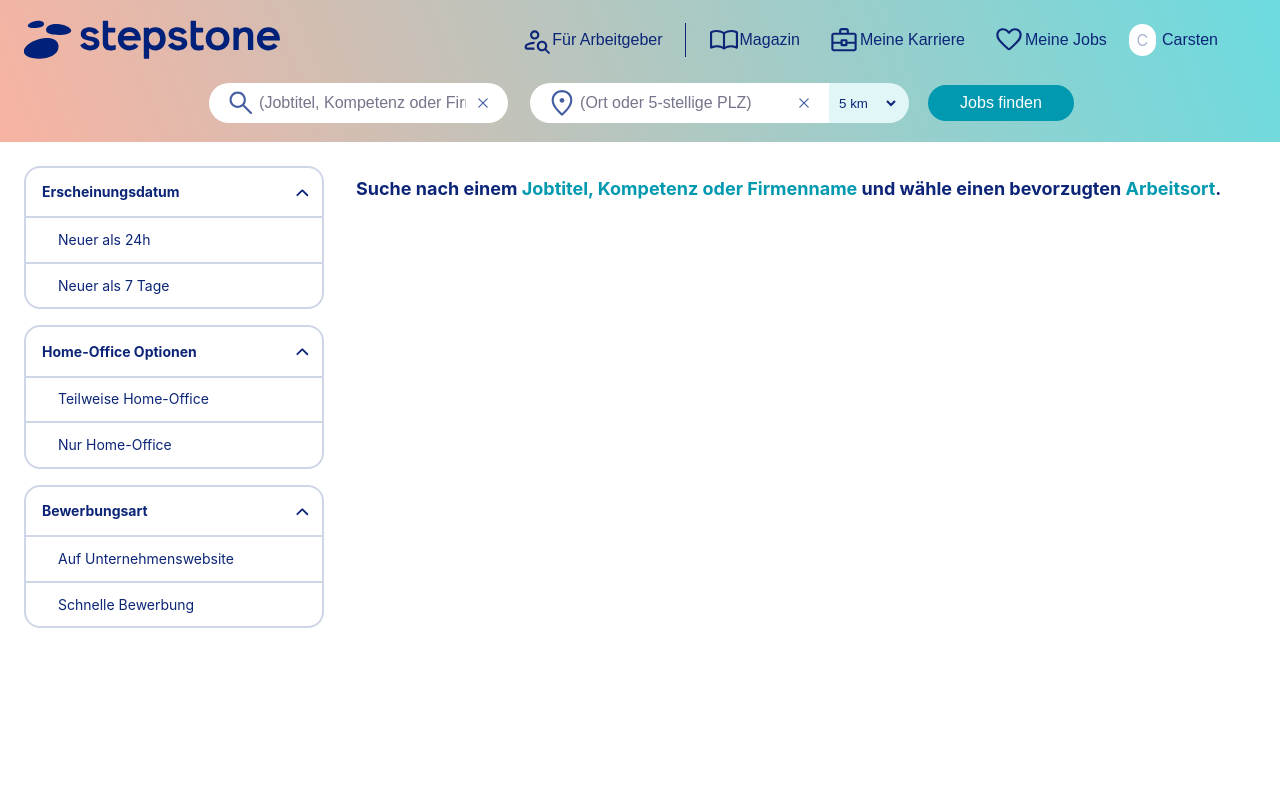
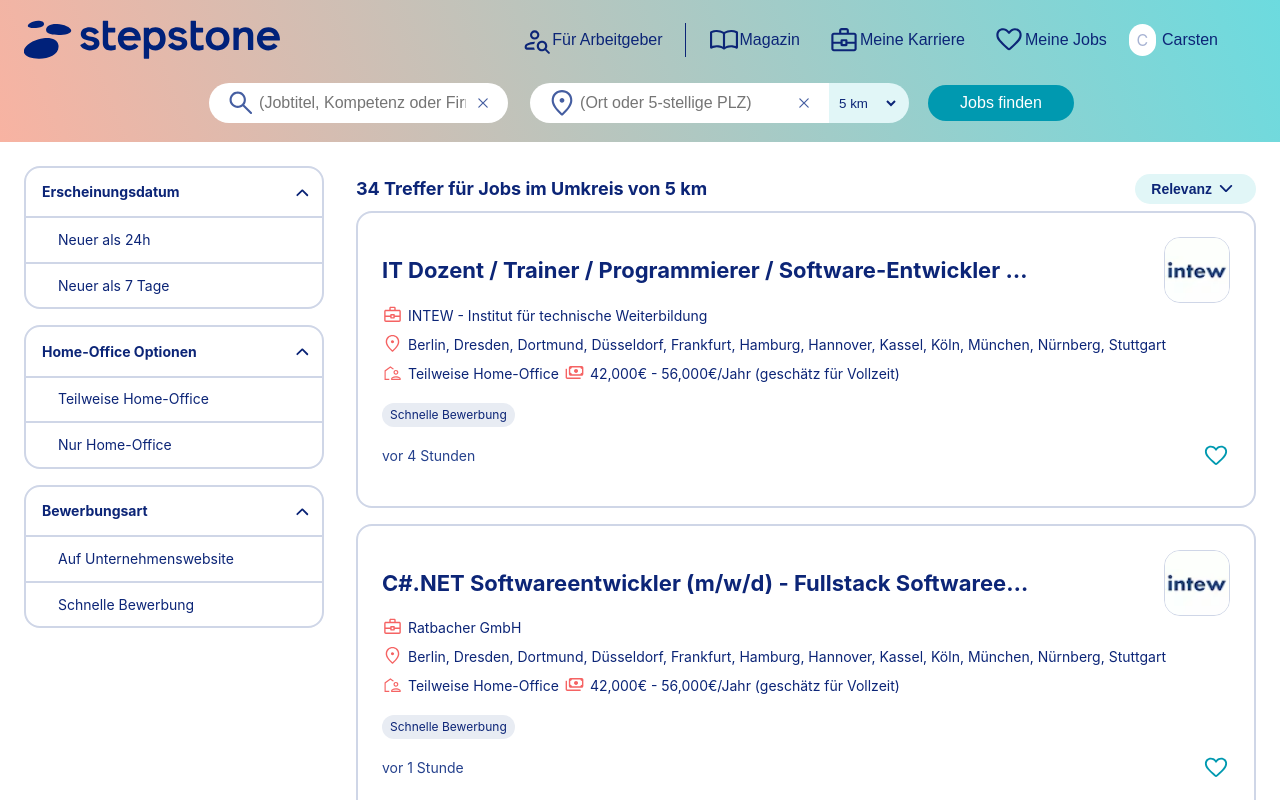
Before and after one commit to MyNameIsCarsten/react-stepstone, a React (Create React App) app: page / in a window 1280 px wide. Shown: the top 800 px of the page. Built offline with nearby package versions, Linux system fonts and the light colour scheme.

Commit message:
Improved search by converting strings to lowercase, search no longer needs to include both (keyword and location)

```diff
--- a/src/components/filtercard/FilterCard.tsx
+++ b/src/components/filtercard/FilterCard.tsx
@@ -55,6 +55,9 @@
     @media (max-width: 900px){
       transform: ${props => props.$isVisible ? 'rotate(0deg)' : 'rotate(180deg)'};
     }
+    &:focus-visible {
+      outline: transparent;
+    }
   `;
 
 const StyledButton = styled.button`
@@ -64,6 +67,9 @@
   display: flex;
   &:hover {
     cursor: pointer;
+  }
+  &:focus-visible {
+    outline: transparent;
   }
 `;
 
--- a/src/components/jobcard/jobsSlice.ts
+++ b/src/components/jobcard/jobsSlice.ts
@@ -285,7 +285,87 @@
       maxSalary: 56000,
       fastApplication: false,
       date: new Date(Date.now() + (30* 24 * 60 * 60 * 1000)).toISOString(),
-  }
+  },
+  {
+    title: "Frontend Developer (m/w/d)",
+    employer: "Tech Innovators Ltd",
+    cities: ['Berlin', 'Hamburg', 'München', 'Frankfurt', 'Köln'],
+    homeOffice: 'Teilweise Home-Office',
+    minSalary: 50000,
+    maxSalary: 65000,
+    fastApplication: true,
+    date: new Date(Date.now() + (2 * 60 * 60 * 1000)).toISOString(),
+  },
+  {
+    title: "UI/UX Designer (m/w/d)",
+    employer: "Digital Creations GmbH",
+    cities: ['Berlin', 'München', 'Hamburg', 'Frankfurt', 'Düsseldorf'],
+    homeOffice: 'Teilweise Home-Office',
+    minSalary: 55000,
+    maxSalary: 70000,
+    fastApplication: true,
+    date: new Date(Date.now() + (1 * 24 * 60 * 60 * 1000)).toISOString(),
+  },
+  {
+    title: "Senior Frontend Engineer (m/w/d)",
+    employer: "CodeCrafters Inc.",
+    cities: ['München', 'Berlin', 'Hamburg', 'Köln', 'Stuttgart'],
+    homeOffice: 'Vollzeit Home-Office',
+    minSalary: 60000,
+    maxSalary: 75000,
+    fastApplication: false,
+    date: new Date(Date.now() + (3 * 24 * 60 * 60 * 1000)).toISOString(),
+  },
+  {
+    title: "Frontend Architect (m/w/d)",
+    employer: "InnoSolutions AG",
+    cities: ['Berlin', 'Frankfurt', 'München', 'Hamburg', 'Düsseldorf'],
+    homeOffice: 'Vollzeit Home-Office',
+    minSalary: 70000,
+    maxSalary: 90000,
+    fastApplication: false,
+    date: new Date(Date.now() + (4 * 24 * 60 * 60 * 1000)).toISOString(),
+  },
+  {
+    title: "React.js Developer (m/w/d)",
+    employer: "Web Wizards GmbH",
+    cities: ['Berlin', 'München', 'Frankfurt', 'Hamburg', 'Köln'],
+    homeOffice: 'Teilweise Home-Office',
+    minSalary: 55000,
+    maxSalary: 70000,
+    fastApplication: true,
+    date: new Date(Date.now() + (5 * 24 * 60 * 60 * 1000)).toISOString(),
+  },
+  {
+    title: "Frontend Software Engineer (m/w/d)",
+    employer: "ByteBuilders Ltd.",
+    cities: ['Hamburg', 'Berlin', 'München', 'Frankfurt', 'Stuttgart'],
+    homeOffice: 'Teilweise Home-Office',
+    minSalary: 60000,
+    maxSalary: 75000,
+    fastApplication: true,
+    date: new Date(Date.now() + (6 * 24 * 60 * 60 * 1000)).toISOString(),
+  },
+  {
+    title: "Angular Developer (m/w/d)",
+    employer: "TechTrend Innovations",
+    cities: ['Berlin', 'München', 'Hamburg', 'Frankfurt', 'Düsseldorf'],
+    homeOffice: 'Vollzeit Home-Office',
+    minSalary: 65000,
+    maxSalary: 80000,
+    fastApplication: false,
+    date: new Date(Date.now() + (7 * 24 * 60 * 60 * 1000)).toISOString(),
+  },
+  {
+    title: "Frontend Development Lead (m/w/d)",
+    employer: "Digital Dynamics AG",
+    cities: ['München', 'Berlin', 'Hamburg', 'Köln', 'Stuttgart', 'Minden'],
+    homeOffice: 'Vollzeit Home-Office',
+    minSalary: 80000,
+    maxSalary: 100000,
+    fastApplication: false,
+    date: new Date(Date.now() + (8 * 24 * 60 * 60 * 1000)).toISOString(),
+  },
 ];
 
 export const jobsSlice = createSlice({
@@ -295,7 +375,7 @@
       username: 'Carsten',
       searchKeyword: '',
       searchLocation: '',
-      searchDistance: 0,
+      searchDistance: 5,
       searchSort: 'Relevanz'
     },
     currentFilters: {},
@@ -320,9 +400,19 @@
     },
     applyFilter(state) {
       state.currentJobs = [...initialJobs];
-      state.currentJobs = state.currentJobs.filter(
-        (j) => j.title.includes(state.app.searchKeyword) && j.cities.includes(state.app.searchLocation)
-      );
+
+      if(state.app.searchKeyword !== ''){
+        state.currentJobs = state.currentJobs.filter(
+          (j) => j.title.toLowerCase().includes(state.app.searchKeyword.toLowerCase())
+        )
+      }
+
+      if(state.app.searchLocation !== ''){
+        state.currentJobs = state.currentJobs.filter(
+          (j) => j.cities.map(c => c.toLowerCase()).includes(state.app.searchLocation.toLowerCase())
+        )
+      }
+
       if (state.currentFilters['Erscheinungsdatum'] === 'Neuer als 24h') {
         state.currentJobs = state.currentJobs.filter(j => j.date <= new Date(Date.now() + (24 * 60 * 60 * 1000)).toISOString())
       } else if (state.currentFilters['Erscheinungsdatum'] === 'Neuer als 7 Tage') {
@@ -357,8 +447,6 @@
       state.app.searchKeyword = action.payload.searchKeyword;
       state.app.searchLocation = action.payload.searchLocation;
       state.app.searchDistance = action.payload.searchDistance;
-      state.currentJobs = [...initialJobs];
-      state.currentJobs = state.currentJobs.filter(j => j.title.includes(state.app.searchKeyword) && j.cities.includes(state.app.searchLocation))
     },
 
     setSort(state, action: PayloadAction<string>){
--- a/src/components/navbar/NavLink.tsx
+++ b/src/components/navbar/NavLink.tsx
@@ -180,7 +180,10 @@
         </PopUpTrigger>
         <PopUp $depth={depth} $isClicked={isClicked} $hasLinks={links.length > 0} $length={length}>
           {links.map((l, index) => (
-            <PopUpSpan key={index}>{l}</PopUpSpan>
+            <PopUpSpan
+              key={index}
+              onClick={() => alert("Thanks for testing the website. This feature is not implemented.")}
+            >{l}</PopUpSpan>
           ))}
         </PopUp>
       </StyledLink>
--- a/src/components/rightcontent/RightContent.tsx
+++ b/src/components/rightcontent/RightContent.tsx
@@ -122,13 +122,21 @@
   return (
     <>
       <RightContentWrapper>
-        {searchKeyword !== '' && searchLocation !=='' ?
-        <H1>{jobs.length} Treffer für <LinkWrapper>{searchKeyword}</LinkWrapper> Jobs in <LinkWrapper>{searchLocation}</LinkWrapper> im Umkreis von {searchDistance} km</H1>
+        {jobs.length > 0 || searchKeyword !== '' || searchLocation !== '' ?
+          <H1>
+          {jobs.length} Treffer für <LinkWrapper>{searchKeyword}</LinkWrapper> Jobs{' '}
+          {searchLocation !== '' && (
+            <>
+              {'in '}
+              <LinkWrapper>{searchLocation}</LinkWrapper>
+            </>
+          )} im Umkreis von {searchDistance} km
+        </H1>
         :
         <H1>Suche nach einem <TextHighlight>Jobtitel, Kompetenz oder Firmenname</TextHighlight> und wähle einen bevorzugten <TextHighlight>Arbeitsort</TextHighlight>.</H1>
         }
 
-        {searchKeyword !== '' && searchLocation !=='' ?
+        {jobs.length > 0 ?
         <ButtonWrapper
           onClick={handleClick}
         >
@@ -169,7 +177,7 @@
           :
         ''}
       </RightContentWrapper>
-      {searchKeyword !== '' && searchLocation !=='' ?
+
         <JobWrapper>
           {jobs.map((job, index) =>
             <JobCard
@@ -184,9 +192,7 @@
               date={job.date}
             />)}
         </JobWrapper>
-        :
-        ''
-      }
+
     </>
   )
 }
--- a/src/components/search/Search.tsx
+++ b/src/components/search/Search.tsx
@@ -1,7 +1,7 @@
 import React, { useState } from 'react'
 import { useDispatch } from 'react-redux';
 import styled from 'styled-components';
-import { setSearch } from '../jobcard/jobsSlice';
+import { applyFilter, setSearch } from '../jobcard/jobsSlice';
 
 const SearchbarsWrapper = styled.div`
     display: flex;
@@ -41,11 +41,8 @@
   `;
 
 
-  interface SearchProps {
-    $color: string;
-  }
 
-const SearchBarWrapper = styled.input<SearchProps>`
+const SearchBarWrapper = styled.input`
     padding-top: 8px;
     padding-bottom: 8px;
     font-size: 16px;
@@ -56,10 +53,6 @@
         outline: none;
         border: transparent;
     }
-    &::placeholder {
-        color: ${props => props.$color};
-        opacity: 1; /* Firefox */
-      }
     @media (max-width: 900px){
         width: 400px;
       }
@@ -92,6 +85,9 @@
     &:hover {
         cursor: pointer;
     }
+    &:focus-visible {
+        outline: transparent;
+    }
 `;
 
 const ButtonWrapper = styled.button`
@@ -106,6 +102,9 @@
     border-radius: 999px;
     padding: 0.4em 2em;
     cursor: pointer;
+    &:focus-visible {
+        outline: transparent;
+    }
 `;
 
 const SelectWrapper = styled.select`
@@ -130,8 +129,6 @@
     const [searchKeyword, setSearchKeyword] = useState<string>('');
     const [searchLocation, setSearchLocation] = useState<string>('');
     const [searchDistance, setSearchDistance] = useState<number>(5);
-    const [placeholderColorKeyword, setPlaceholderColorKeyword] = useState<string>('#75758B');
-    const [placeholderColorLocation, setPlaceholderColorLocation] = useState<string>('#75758B');
     const dispatch = useDispatch();
 
     const handleDistanceChange = (event: React.ChangeEvent<HTMLSelectElement>) => {
@@ -139,15 +136,17 @@
       };
 
     const handleSearch = () => {
-        if(searchKeyword !== '' && searchLocation !== '' && searchDistance !== 0){
-            dispatch(setSearch({searchKeyword, searchLocation, searchDistance}));
-        }
-        if(searchKeyword === ''){
-            setPlaceholderColorKeyword('red');
-        }
-        if(searchLocation === ''){
-            setPlaceholderColorLocation('red');
-        }
+        // if(searchKeyword !== '' && searchLocation !== '' && searchDistance !== 0){
+        //     dispatch(setSearch({searchKeyword, searchLocation, searchDistance}));
+        // }
+        // if(searchKeyword === ''){
+        //     setPlaceholderColorKeyword('red');
+        // }
+        // if(searchLocation === ''){
+        //     setPlaceholderColorLocation('red');
+        // }
+        dispatch(setSearch({searchKeyword, searchLocation, searchDistance}));
+        dispatch(applyFilter());
     };
 
   return (
@@ -155,7 +154,6 @@
         <SearchbarWrapper className={searchIsFocused ? 'focused' : ''} onBlur={() => setSearchIsFocused(false)} onFocus={() => setSearchIsFocused(true)}>
             <StyledSvg aria-hidden="true" role="img" xmlns="http://www.w3.org/2000/svg" width="100%" height="100%" fill="none" viewBox="0 0 20 20" aria-labelledby="MagnifyingGlassIcon-69"><title id="MagnifyingGlassIcon-69">Magnifying glass icon</title><path fill="currentColor" d="M15.792 16.688L11.083 12a4.76 4.76 0 01-1.489.802 5.21 5.21 0 01-1.615.26c-1.43 0-2.646-.493-3.646-1.479-1-.986-1.5-2.194-1.5-3.625 0-1.417.5-2.628 1.5-3.635 1-1.007 2.215-1.511 3.646-1.511 1.417 0 2.618.5 3.604 1.5.986 1 1.479 2.215 1.479 3.646 0 .57-.083 1.122-.25 1.657a4.153 4.153 0 01-.791 1.447l4.708 4.73a.573.573 0 01.177.448.65.65 0 01-.198.448.647.647 0 01-.468.208.582.582 0 01-.448-.208zm-7.813-4.959c1.042 0 1.927-.368 2.656-1.104.73-.736 1.094-1.625 1.094-2.667 0-1.055-.361-1.955-1.083-2.698-.723-.743-1.612-1.114-2.667-1.114-1.07 0-1.972.371-2.708 1.114-.736.743-1.104 1.643-1.104 2.698 0 1.056.368 1.948 1.104 2.677.736.73 1.639 1.094 2.708 1.094z"></path></StyledSvg>
             <SearchBarWrapper
-                $color ={placeholderColorKeyword}
                 type="text"
                 placeholder='(Jobtitel, Kompetenz oder Firmenname)'
                 value={searchKeyword}
@@ -171,7 +169,6 @@
         <SearchbarWrapper className={geoIsFocused ? 'focused' : ''} onBlur={() => setGeoIsFocused(false)} onFocus={() => setGeoIsFocused(true)}>
             <StyledSvg aria-hidden="true" role="img" xmlns="http://www.w3.org/2000/svg" width="100%" height="100%" fill="none" viewBox="0 0 20 20" aria-labelledby="MapMarkerIcon-81"><title id="MapMarkerIcon-81">Map marker icon</title><path fill="currentColor" d="M9.998 9.833c.417 0 .77-.146 1.062-.437.292-.292.438-.646.438-1.063 0-.417-.146-.77-.438-1.062a1.444 1.444 0 00-1.062-.438c-.417 0-.77.146-1.062.438a1.444 1.444 0 00-.438 1.062c0 .417.146.771.438 1.063.291.291.645.437 1.062.437zm0 6.542c1.708-1.514 2.99-2.955 3.844-4.323.854-1.368 1.281-2.552 1.281-3.552 0-1.583-.493-2.861-1.479-3.833-.986-.973-2.201-1.459-3.646-1.459-1.445 0-2.66.486-3.646 1.459-.986.972-1.479 2.25-1.479 3.833 0 1 .427 2.184 1.281 3.552.855 1.368 2.136 2.809 3.844 4.323zm0 1.458a.967.967 0 01-.604-.187c-1.972-1.805-3.44-3.462-4.406-4.969C4.023 11.17 3.54 9.778 3.54 8.5c0-2.028.646-3.639 1.937-4.833 1.292-1.195 2.799-1.792 4.521-1.792s3.229.597 4.521 1.792c1.291 1.194 1.937 2.805 1.937 4.833 0 1.278-.483 2.67-1.448 4.177-.965 1.507-2.434 3.164-4.406 4.969a.732.732 0 01-.281.146 1.266 1.266 0 01-.323.041z"></path></StyledSvg>
             <SearchBarWrapper
-                $color ={placeholderColorLocation}
                 type="text"
                 placeholder="(Ort oder 5-stellige PLZ)"
                 value={searchLocation}
```
